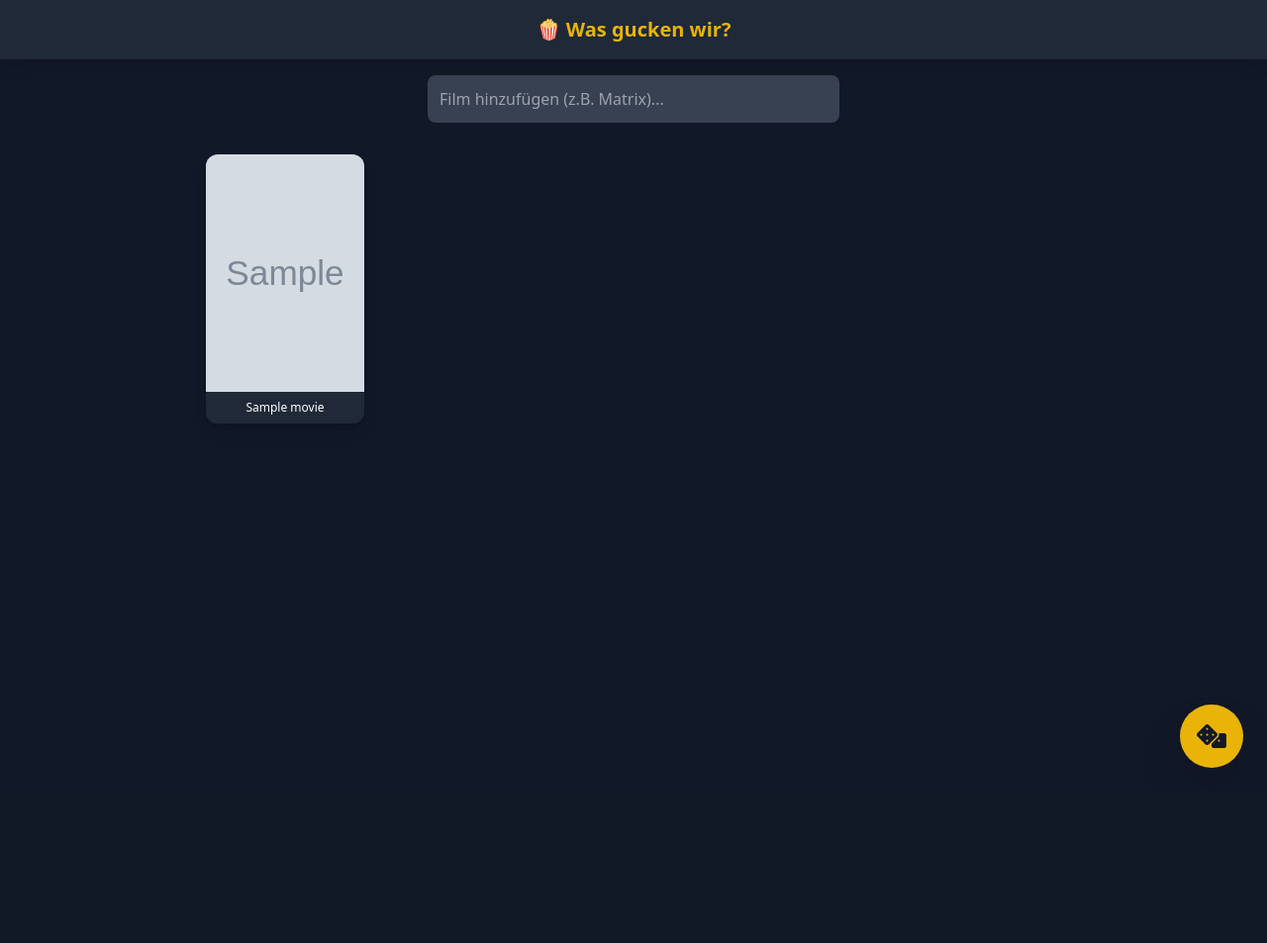
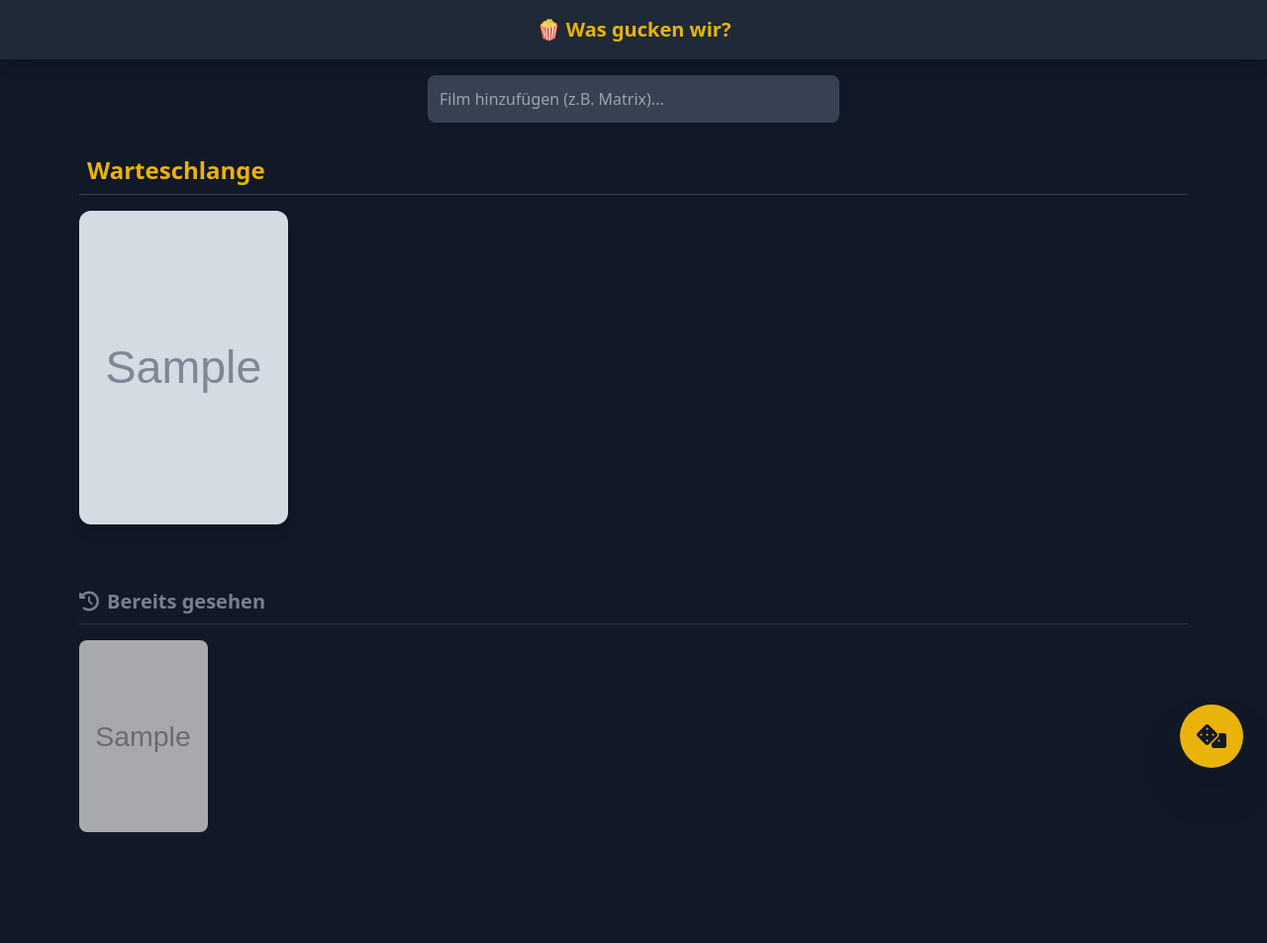
Before and after one commit to PPPBerlin/movie-night, a FastAPI app: template templates/index.html in a window 1280 px wide. Shown: the whole page at 99% size. Before the commit the page ends 776 px from the top, so only its background shows below. Run offline with FastAPI, Linux system fonts and the light colour scheme; the template is opened without the code that fills it: most values are stand-ins (such as "Sample title", 1, 10 or a date in 2020); grey boxes marked "Sample" are stand-in pictures; some libraries are stand-ins or nearby versions.

Commit message:
Feature: Gesehen-Liste und Toggle-Funktion hinzugefügt

```diff
--- a/main.py
+++ b/main.py
@@ -25,22 +25,45 @@ def init_db():
     conn.commit()
     conn.close()
 
-init_db()
+def upgrade_db():
+    """Fügt die watched Spalte hinzu, falls sie fehlt"""
+    conn = get_db_connection()
+    try:
+        # Versuchen, die Spalte hinzuzufügen
+        conn.execute('ALTER TABLE movies ADD COLUMN watched INTEGER DEFAULT 0')
+        conn.commit()
+        print("Datenbank wurde geupgradet: Spalte 'watched' hinzugefügt.")
+    except sqlite3.OperationalError:
+        # Fehler bedeutet meist: Spalte existiert schon -> alles gut
+        pass
+    conn.close()
 
-# --- Hilfsfunktionen ---
 def get_db_connection():
     conn = sqlite3.connect(DB_PATH)
     conn.row_factory = sqlite3.Row
     return conn
+
+init_db()
+upgrade_db()
 
 # --- Routen ---
 
 @app.get("/")
 async def home(request: Request):
     conn = get_db_connection()
-    movies = conn.execute('SELECT * FROM movies ORDER BY id DESC').fetchall()
+    # Alle Filme holen
+    all_movies = conn.execute('SELECT * FROM movies ORDER BY id DESC').fetchall()
     conn.close()
-    return templates.TemplateResponse("index.html", {"request": request, "movies": movies})
+
+    # In zwei Listen aufteilen
+    watchlist = [m for m in all_movies if m['watched'] == 0]
+    seen_list = [m for m in all_movies if m['watched'] == 1]
+
+    return templates.TemplateResponse("index.html", {
+        "request": request,
+        "watchlist": watchlist,
+        "seen_list": seen_list
+    })
 
 @app.get("/api/search")
 async def search_tmdb(query: str):
@@ -83,3 +106,15 @@ async def delete_movie(movie_id: int):
     conn.commit()
     conn.close()
     return RedirectResponse(url="/", status_code=303)
+
+@app.post("/toggle_watched/{movie_id}")
+async def toggle_watched(movie_id: int):
+    conn = get_db_connection()
+    # Aktuellen Status holen
+    row = conn.execute('SELECT watched FROM movies WHERE id = ?', (movie_id,)).fetchone()
+    if row:
+        new_status = 0 if row['watched'] == 1 else 1
+        conn.execute('UPDATE movies SET watched = ? WHERE id = ?', (new_status, movie_id))
+        conn.commit()
+    conn.close()
+    return RedirectResponse(url="/", status_code=303)
--- a/templates/index.html
+++ b/templates/index.html
@@ -35,31 +35,69 @@
         </div>
     </div>
 
-    <div class="p-4 max-w-4xl mx-auto">
-        {% if not movies %}
-            <div class="text-center text-gray-500 mt-10">
-                <i class="fas fa-film text-4xl mb-2"></i>
-                <p>Noch keine Filme auf der Liste.</p>
+   <div class="p-4 max-w-6xl mx-auto">
+        <h2 class="text-2xl font-bold text-yellow-500 mb-4 border-b border-gray-700 pb-2">
+            <i class="fas fa-popcorn mr-2"></i>Warteschlange
+        </h2>
+
+        {% if not watchlist %}
+            <div class="text-center text-gray-500 py-10 bg-gray-800/50 rounded-xl">
+                <p>Alles gesehen! Zeit für Nachschub.</p>
             </div>
         {% endif %}
 
-        <div class="grid grid-cols-2 md:grid-cols-4 lg:grid-cols-5 gap-4" id="movieGrid">
-            {% for movie in movies %}
-            <div class="relative group poster-card bg-gray-800 rounded-xl overflow-hidden shadow-lg" data-title="{{ movie.title }}" data-poster="{{ movie.poster_path }}">
-                <img src="{{ movie.poster_path }}" class="w-full h-auto object-cover aspect-[2/3]" alt="{{ movie.title }}">
+        <div class="grid grid-cols-2 md:grid-cols-4 lg:grid-cols-5 gap-4">
+            {% for movie in watchlist %}
+            <div class="relative group poster-card bg-gray-800 rounded-xl overflow-hidden shadow-lg">
+                <img src="{{ movie.poster_path }}" class="w-full h-auto object-cover aspect-[2/3]">
 
-                <form action="/delete/{{ movie.id }}" method="post" class="absolute top-0 right-0 p-1 opacity-100 md:opacity-0 group-hover:opacity-100 transition-opacity">
-                    <button type="submit" class="bg-red-600 text-white w-8 h-8 rounded-full flex items-center justify-center shadow-md hover:bg-red-700">
-                        <i class="fas fa-times"></i>
-                    </button>
-                </form>
-                <div class="p-2 text-xs text-center truncate bg-gray-800">{{ movie.title }}</div>
+                <div class="absolute inset-0 bg-black/60 opacity-0 group-hover:opacity-100 transition-opacity flex flex-col items-center justify-center gap-3">
+
+                    <form action="/toggle_watched/{{ movie.id }}" method="post">
+                        <button type="submit" class="bg-green-600 text-white w-12 h-12 rounded-full flex items-center justify-center shadow hover:bg-green-500 transform hover:scale-110 transition">
+                            <i class="fas fa-check text-xl"></i>
+                        </button>
+                    </form>
+
+                    <form action="/delete/{{ movie.id }}" method="post">
+                        <button type="submit" class="bg-red-600 text-white w-12 h-12 rounded-full flex items-center justify-center shadow hover:bg-red-500 transform hover:scale-110 transition">
+                            <i class="fas fa-trash text-xl"></i>
+                        </button>
+                    </form>
+                </div>
             </div>
             {% endfor %}
         </div>
     </div>
 
-    {% if movies %}
+    <div class="p-4 max-w-6xl mx-auto mt-8 opacity-75">
+        <h2 class="text-xl font-bold text-gray-400 mb-4 border-b border-gray-700 pb-2">
+            <i class="fas fa-history mr-2"></i>Bereits gesehen
+        </h2>
+
+        <div class="grid grid-cols-3 md:grid-cols-6 lg:grid-cols-8 gap-3">
+            {% for movie in seen_list %}
+            <div class="relative group poster-card bg-gray-800 rounded-lg overflow-hidden grayscale hover:grayscale-0 transition duration-500">
+                <img src="{{ movie.poster_path }}" class="w-full h-auto object-cover aspect-[2/3]">
+
+                <div class="absolute inset-0 bg-black/60 opacity-0 group-hover:opacity-100 transition-opacity flex items-center justify-center gap-2">
+                    <form action="/toggle_watched/{{ movie.id }}" method="post">
+                        <button type="submit" class="bg-yellow-500 text-black w-10 h-10 rounded-full flex items-center justify-center shadow hover:bg-yellow-400" title="Nochmal schauen">
+                            <i class="fas fa-undo"></i>
+                        </button>
+                    </form>
+                    <form action="/delete/{{ movie.id }}" method="post">
+                        <button type="submit" class="bg-red-900 text-white w-10 h-10 rounded-full flex items-center justify-center shadow hover:bg-red-700">
+                            <i class="fas fa-times"></i>
+                        </button>
+                    </form>
+                </div>
+            </div>
+            {% endfor %}
+        </div>
+    </div>
+
+    {% if watchlist %}
     <button onclick="startRoulette()" class="fixed bottom-6 right-6 bg-yellow-500 text-gray-900 w-16 h-16 rounded-full shadow-2xl flex items-center justify-center text-2xl hover:scale-110 transition-transform z-30">
         <i class="fas fa-dice"></i>
     </button>
@@ -127,7 +165,7 @@
 
         // --- Roulette Animation Logik ---
         const moviesData = [
-            {% for movie in movies %}
+            {% for movie in watchlist %}
             { title: "{{ movie.title }}", poster: "{{ movie.poster_path }}" },
             {% endfor %}
         ];
```
